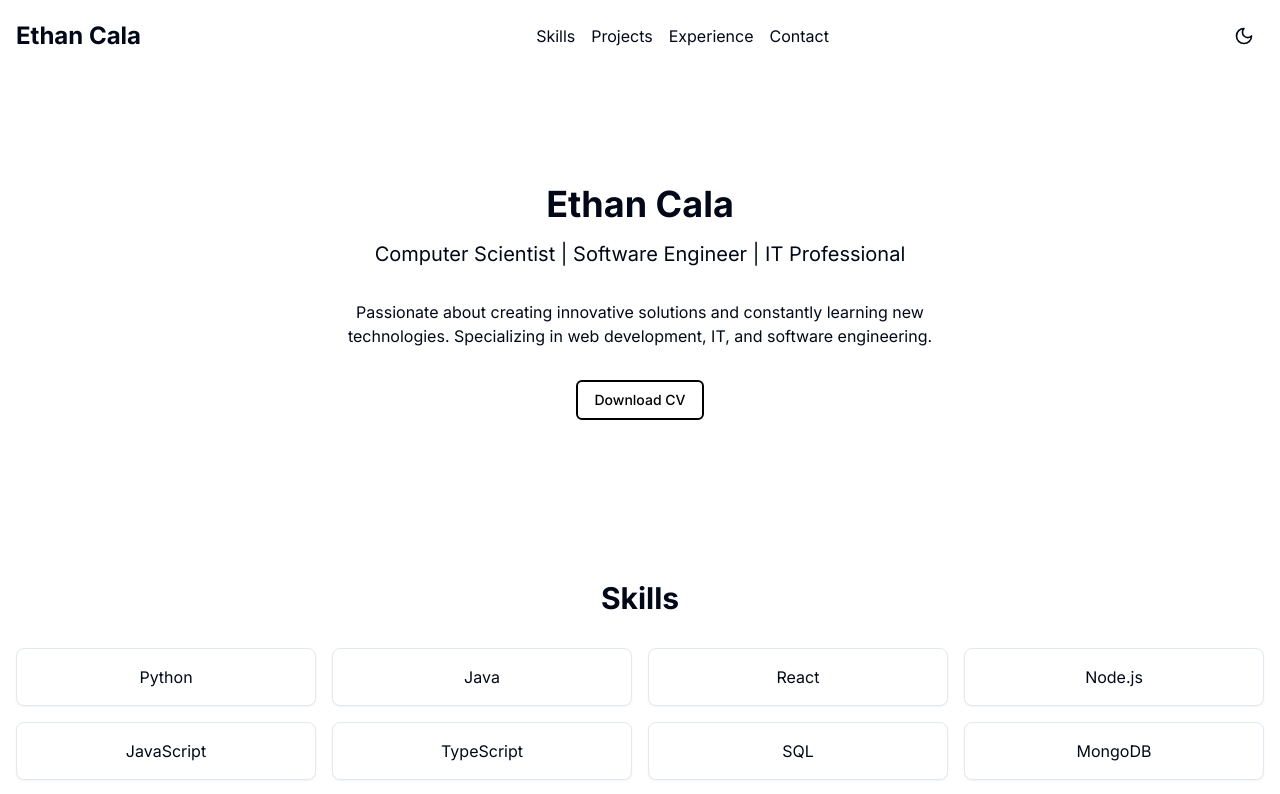
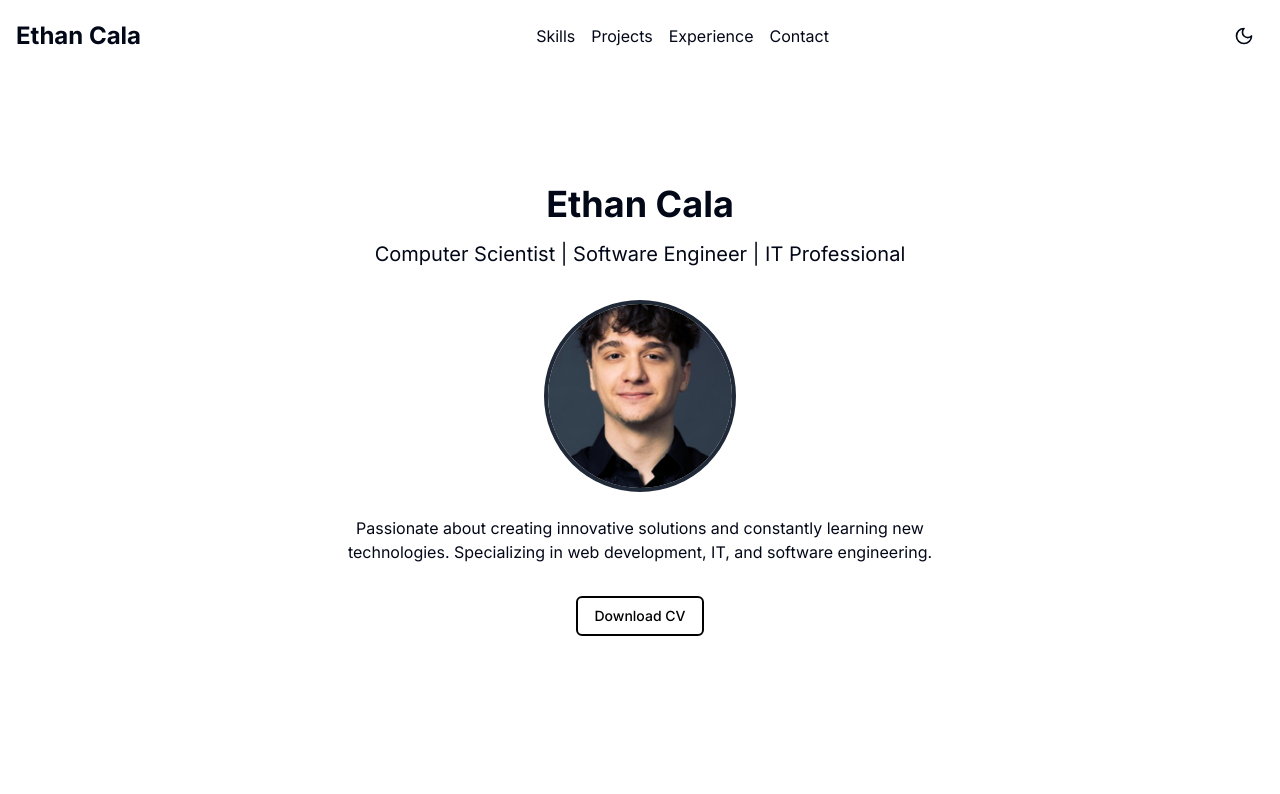
Before and after one commit to ethancala/PersonalWebsite, a Next.js app: page / in a window 1280 px wide. Shown: the top 794 px of the page. Built offline with nearby package versions, Linux system fonts and the light colour scheme.

Commit message:
Uploaded image of myself

```diff
--- a/app/components/Hero.tsx
+++ b/app/components/Hero.tsx
@@ -14,6 +14,15 @@ export default function Hero() {
       >
         <h1 className="text-4xl font-bold mb-4">Ethan Cala</h1>
         <p className="text-xl mb-8">Computer Scientist |  Software Engineer | IT Professional</p>
+
+        <div className="mx-auto mb-6">
+          <img
+            src="/me.jpg"
+            alt="Ethan Cala"
+            className="w-48 h-48 rounded-full object-cover mx-auto border-4 border-solid border-gray-800"
+          />
+        </div>
+
         <p className="max-w-2xl mx-auto mb-8">
           Passionate about creating innovative solutions and constantly learning new technologies.
           Specializing in web development, IT, and software engineering.
```
Also changed, not shown: public/ME.jpg.
